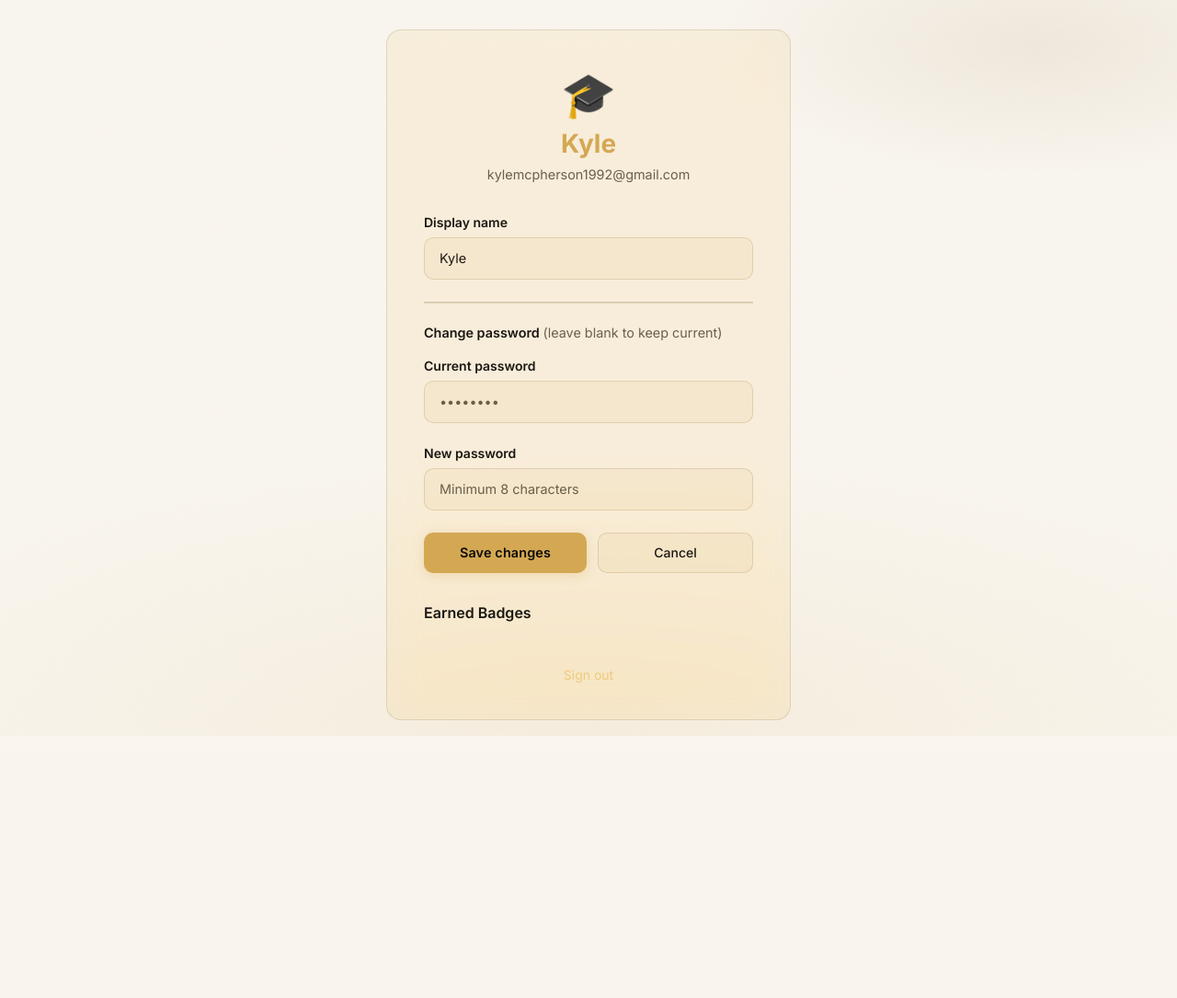
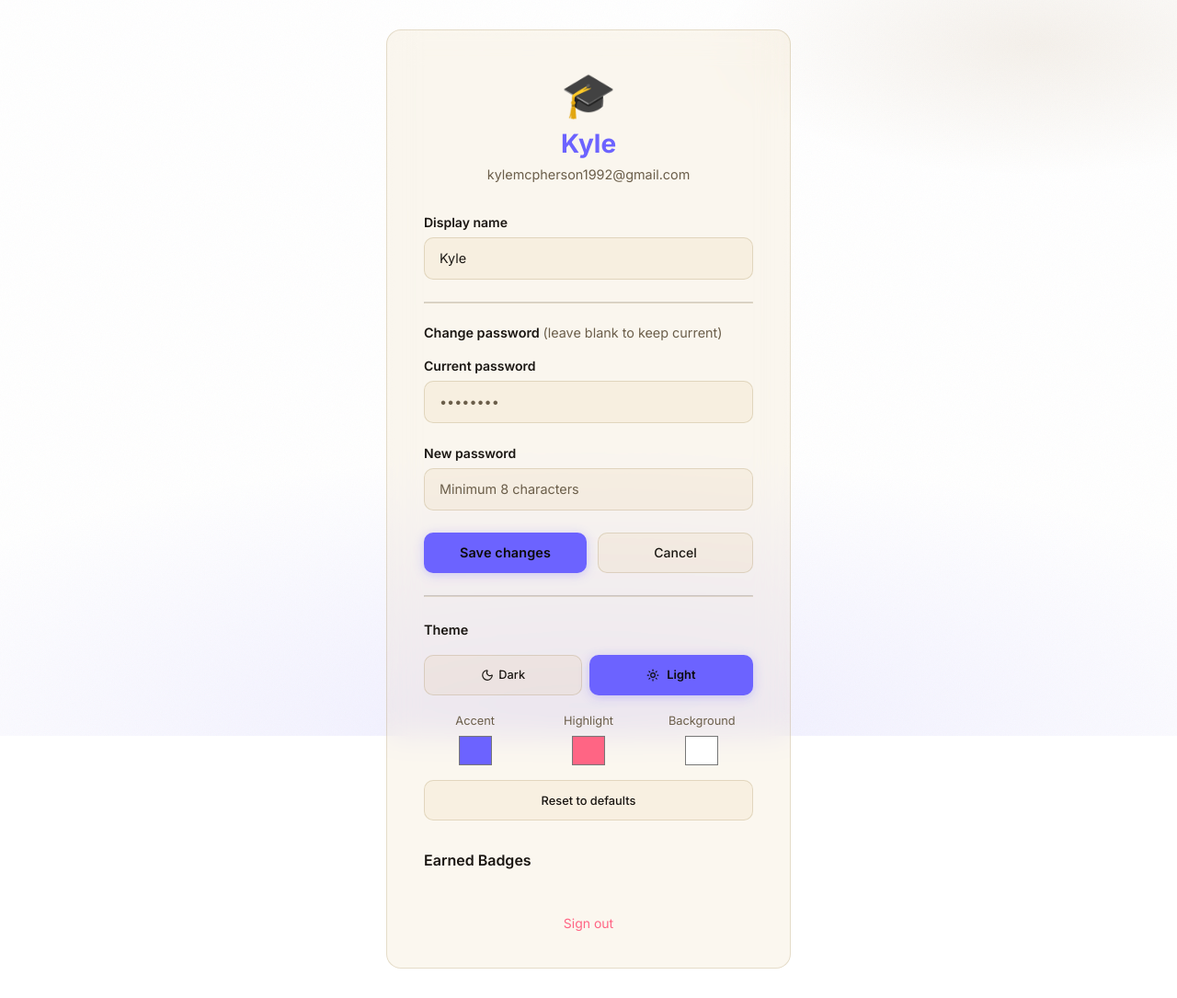
Before and after one commit to ConnectiveTCS/Study, a Flask app: page /auth/profile in a window 1280 px wide. Shown: the whole page at 92% size. Before the commit the page ends 800 px from the top, so only its background shows below. Run offline with Flask 3, Linux system fonts and the light colour scheme; a user stored in the database is signed in; data that the repository does not hold is empty.

Commit message:
Add theme customization options to profile page and expose theme functions

```diff
--- a/study_app/app/static/js/theme.js
+++ b/study_app/app/static/js/theme.js
@@ -111,4 +111,8 @@
 
   // On page load: apply persisted theme before rendering
   loadThemeFromStorage();
+
+  // Expose internals needed by profile page
+  window.applyThemeMode = applyThemeMode;
+  window.persistTheme   = persistTheme;
 })();
--- a/study_app/app/templates/auth/auth_base.html
+++ b/study_app/app/templates/auth/auth_base.html
@@ -11,6 +11,14 @@
   <script src="https://cdn.jsdelivr.net/npm/lucide@latest/dist/umd/lucide.min.js"></script>
   <link rel="stylesheet" href="{{ url_for('static', filename='css/base.css') }}" />
   <link rel="stylesheet" href="{{ url_for('static', filename='css/components.css') }}" />
+  <style id="theme-vars">
+    :root {
+      --primary: {{ theme.primary }};
+      --accent:  {{ theme.accent }};
+      --bg:      {{ theme.background }};
+      --grad-1:  {{ theme.primary }};
+    }
+  </style>
   <style>
     .auth-page {
       min-height: 100vh;
@@ -75,6 +83,7 @@
     {% endif %}
   {% endwith %}
 
+  <script src="{{ url_for('static', filename='js/theme.js') }}" defer></script>
   <script src="{{ url_for('static', filename='js/toast.js') }}" defer></script>
   <script>lucide.createIcons();</script>
   {% block extra_js %}{% endblock %}
--- a/study_app/app/templates/auth/profile.html
+++ b/study_app/app/templates/auth/profile.html
@@ -55,6 +55,50 @@
   </div>
 </form>
 
+<!-- Theme Customisation -->
+<hr style="border-color:var(--border); margin: 1.5rem 0;" />
+<div style="margin-bottom:1.5rem;">
+  <p style="font-size:0.9rem; font-weight:600; margin-bottom:1rem;">Theme</p>
+
+  <!-- Dark / Light toggle -->
+  <div style="display:flex; gap:0.5rem; margin-bottom:1.25rem;">
+    <button type="button" id="mode-dark-btn" onclick="setMode('dark')"
+            class="btn btn-sm {% if theme.mode == 'dark' %}btn-primary{% else %}btn-glass{% endif %}"
+            style="flex:1;">
+      <i data-lucide="moon"></i> Dark
+    </button>
+    <button type="button" id="mode-light-btn" onclick="setMode('light')"
+            class="btn btn-sm {% if theme.mode == 'light' %}btn-primary{% else %}btn-glass{% endif %}"
+            style="flex:1;">
+      <i data-lucide="sun"></i> Light
+    </button>
+  </div>
+
+  <!-- Colour pickers -->
+  <div style="display:grid; grid-template-columns:1fr 1fr 1fr; gap:0.75rem;">
+    <label style="font-size:0.8rem; color:var(--text-muted); display:flex; flex-direction:column; gap:0.35rem; align-items:center;">
+      Accent
+      <input type="color" value="{{ theme.primary }}" oninput="updateThemeColor('primary', this.value)"
+             style="width:2.5rem; height:2.5rem; border:none; background:none; cursor:pointer; border-radius:6px;" />
+    </label>
+    <label style="font-size:0.8rem; color:var(--text-muted); display:flex; flex-direction:column; gap:0.35rem; align-items:center;">
+      Highlight
+      <input type="color" value="{{ theme.accent }}" oninput="updateThemeColor('accent', this.value)"
+             style="width:2.5rem; height:2.5rem; border:none; background:none; cursor:pointer; border-radius:6px;" />
+    </label>
+    <label style="font-size:0.8rem; color:var(--text-muted); display:flex; flex-direction:column; gap:0.35rem; align-items:center;">
+      Background
+      <input type="color" value="{{ theme.background }}" oninput="updateThemeColor('background', this.value)"
+             style="width:2.5rem; height:2.5rem; border:none; background:none; cursor:pointer; border-radius:6px;" />
+    </label>
+  </div>
+
+  <!-- Reset -->
+  <button type="button" onclick="resetTheme()" class="btn btn-glass btn-sm" style="margin-top:0.75rem; width:100%;">
+    Reset to defaults
+  </button>
+</div>
+
 <!-- Earned Badges -->
 {% if current_user.user_badges %}
 <div style="margin-top:2rem;">
@@ -92,5 +136,23 @@
     });
     picker.style.display = 'none';
   }
+
+  function setMode(mode) {
+    // applyThemeMode is defined in theme.js
+    applyThemeMode(mode);
+    persistTheme();
+    document.getElementById('mode-dark-btn').className  = 'btn btn-sm ' + (mode === 'dark'  ? 'btn-primary' : 'btn-glass');
+    document.getElementById('mode-light-btn').className = 'btn btn-sm ' + (mode === 'light' ? 'btn-primary' : 'btn-glass');
+  }
+
+  function resetTheme() {
+    updateThemeColor('primary',    '#d4a853');
+    updateThemeColor('accent',     '#f0c97a');
+    updateThemeColor('background', '#0c0b09');
+    setMode('dark');
+    document.querySelectorAll('input[type="color"]')[0].value = '#d4a853';
+    document.querySelectorAll('input[type="color"]')[1].value = '#f0c97a';
+    document.querySelectorAll('input[type="color"]')[2].value = '#0c0b09';
+  }
 </script>
 {% endblock %}
```
Also changed, not shown: study_app/instance/study_app.db.
